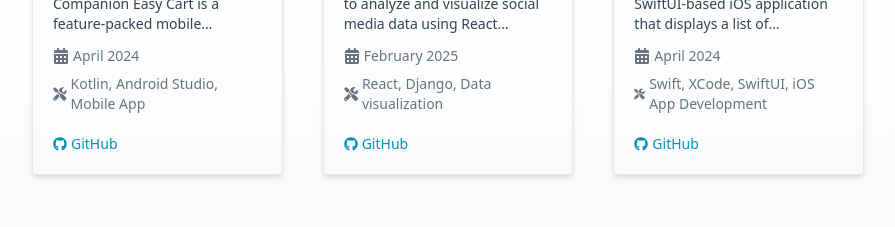
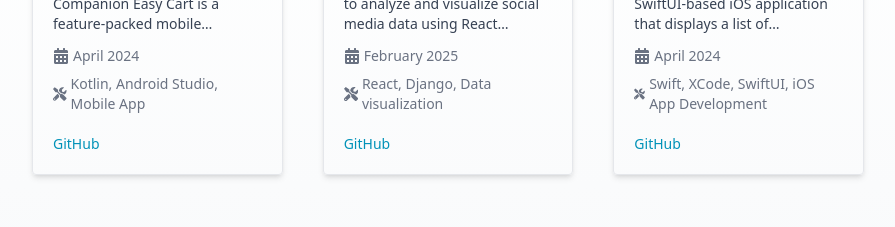
Before and after one commit to paras603/paras603.github.io, a React (Vite) app: page / in a window 1280 px wide. Shown: the part 4560-4787 px from the top of the page, without its empty margins (192-1087 px from the left). Built offline with nearby package versions, Linux system fonts and the light colour scheme.

Commit message:
reworked with project card in project section

```diff
--- a/src/sections/Project.tsx
+++ b/src/sections/Project.tsx
@@ -70,7 +70,7 @@ return (
                       {proj.title}
                     </h3>
                       {/* GitHub */}
-                      <a
+                      {/* <a
                         href={proj.githubUrl}
                         target="_blank"
                         rel="noopener noreferrer"
@@ -79,9 +79,9 @@ return (
                       >
                         <FaGithub className="text-xl" />
                         <span className="hidden sm:inline">GitHub</span>
-                      </a>
+                      </a> */}
                       {/* Live Site */}
-                      { proj.liveUrl && (
+                      {/* { proj.liveUrl && (
 
                         <a
                           href={proj.liveUrl}
@@ -95,7 +95,7 @@ return (
                         </a>
                       )
 
-                      }
+                      } */}
                   </div>
                   <p className="text-gray-700 leading-relaxed line-clamp-3">{proj.description}</p>
 
@@ -155,7 +155,6 @@ return (
                     rel="noopener noreferrer"
                     className="inline-flex items-center text-cyan-600 hover:text-cyan-700 text-sm"
                   >
-                    <FaGithub className="mr-1" />
                     GitHub
                   </a>
                   { proj.liveUrl && (
```
